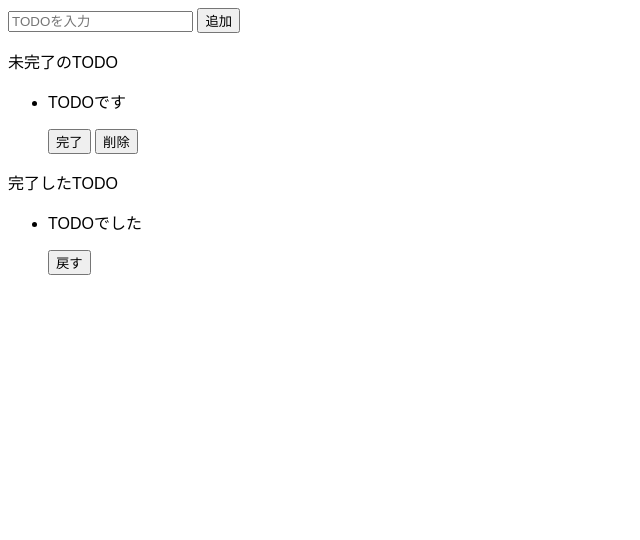
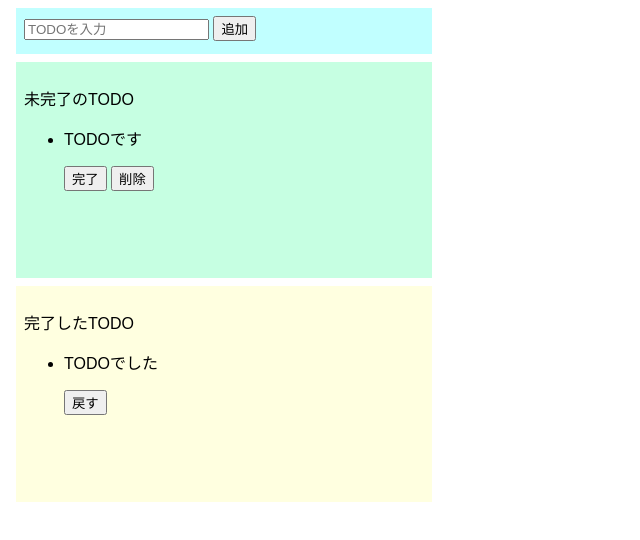
Before and after one commit to shitosatakuka/practiceReact-todoApp, a website built with Parcel: page src/index.html in a window 1280 px wide. Shown: the whole page, without its empty margins (0-640 px from the left). Built offline with nearby package versions, Linux system fonts and the light colour scheme.

Commit message:
Update styles.css 各エリアのベースを設定

```diff
--- a/src/styles.css
+++ b/src/styles.css
@@ -1,3 +1,26 @@
 body {
   font-family: sans-serif;
 }
+.input-area {
+  background-color: #c1ffff;
+  width: 400px;
+  height: 30px;
+  padding: 8px;
+  margin: 8px;
+}
+
+.incomplete-area {
+  background-color: #c6ffe2;
+  width: 400px;
+  min-height: 200px;
+  padding: 8px;
+  margin: 8px;
+}
+
+.complete-area {
+  background-color: #ffffe0;
+  width: 400px;
+  min-height: 200px;
+  padding: 8px;
+  margin: 8px;
+}
```
